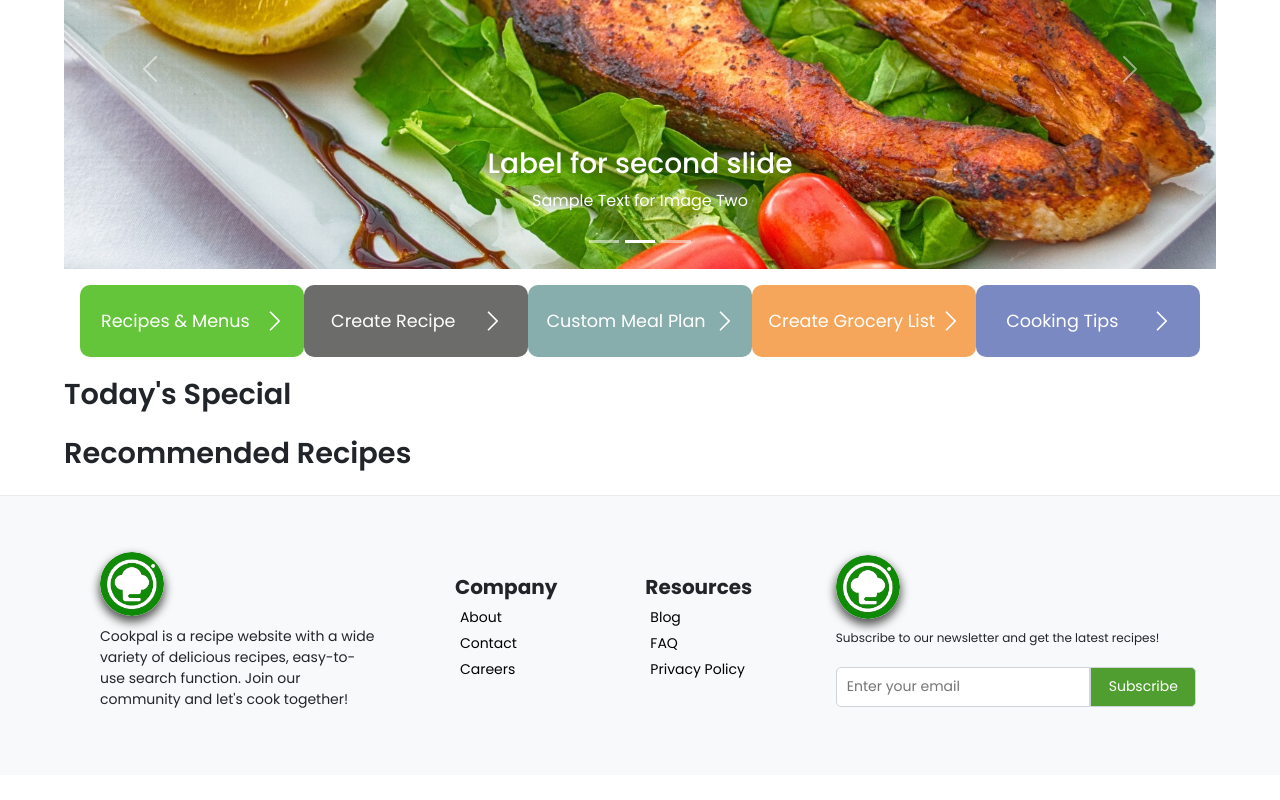
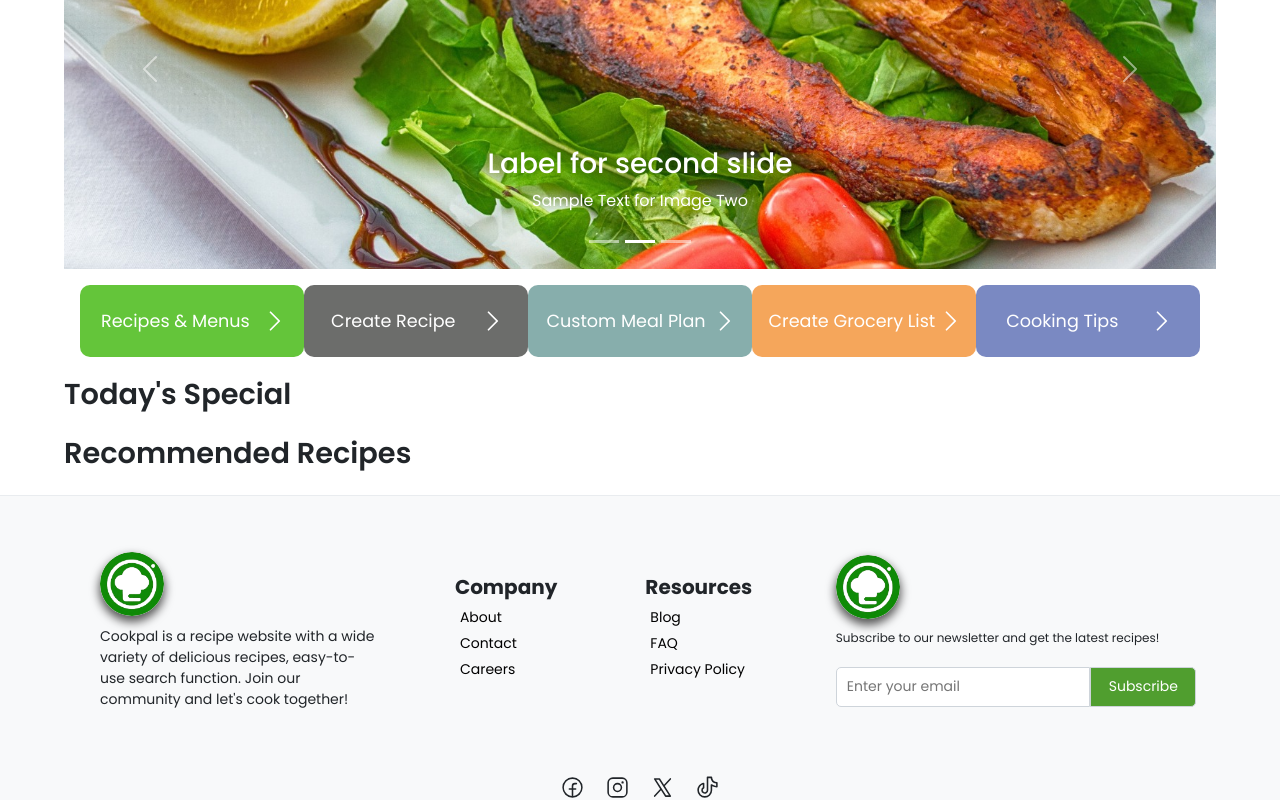
Before and after one commit to rithakith/RecipeApp, a React (Vite) app: page / in a window 1280 px wide. Shown: the part 245-1045 px from the top of the page. Before the commit the page ends 1020 px from the top, so only its background shows below. Built offline with nearby package versions, Linux system fonts and the light colour scheme.

Commit message:
Social media icons

```diff
--- a/src/components/Footer/Footer.css
+++ b/src/components/Footer/Footer.css
@@ -140,9 +140,9 @@
     margin-bottom: 20px;
   }
 
-  .description{
+  .description {
     text-align: center;
-    width: 100% ;
+    width: 100%;
   }
 
   .logo-section {
@@ -168,3 +168,10 @@
     width: 100%;
   }
 }
+
+.social-media {
+  display: flex;
+  justify-content: center;
+  gap: 20px;
+  background-color: #f8f9fa;
+}
--- a/src/components/Footer/Footer.jsx
+++ b/src/components/Footer/Footer.jsx
@@ -3,6 +3,12 @@ import "./Footer.css";
 
 import { Link } from "react-router-dom";
 import logo from "../../assets/images/logoFinal.png";
+import {
+  FacebookLogo,
+  InstagramLogo,
+  XLogo,
+  TiktokLogo,
+} from "@phosphor-icons/react";
 
 const Footer = () => {
   return (
@@ -51,7 +57,12 @@ const Footer = () => {
           <button>Subscribe</button>
         </div>
       </footer>
-      <div className="social-media"></div>
+      <div className="social-media">
+        <FacebookLogo size={25} />
+        <InstagramLogo size={25} />
+        <XLogo size={25} />
+        <TiktokLogo size={25} />
+      </div>
     </>
   );
 };
```
